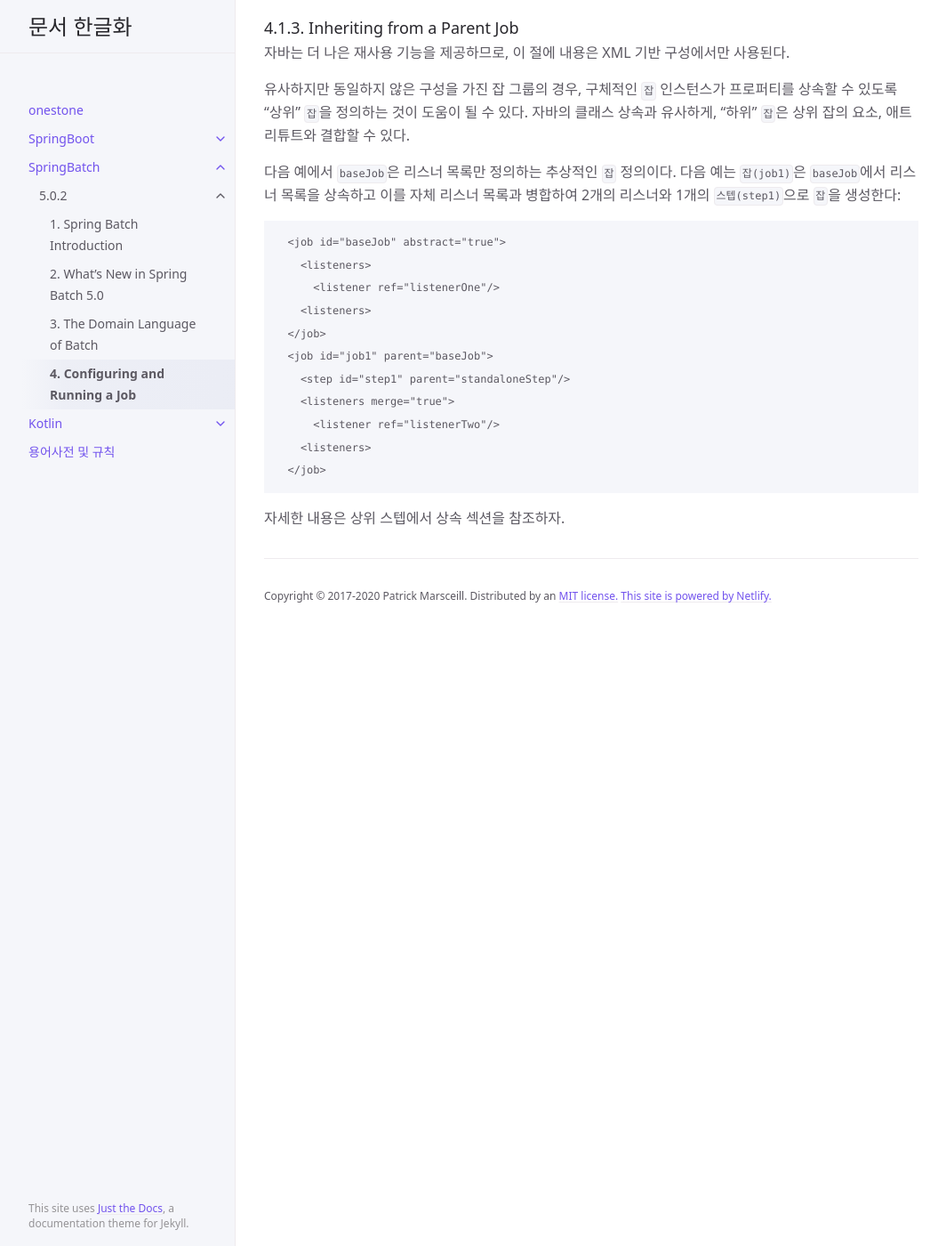
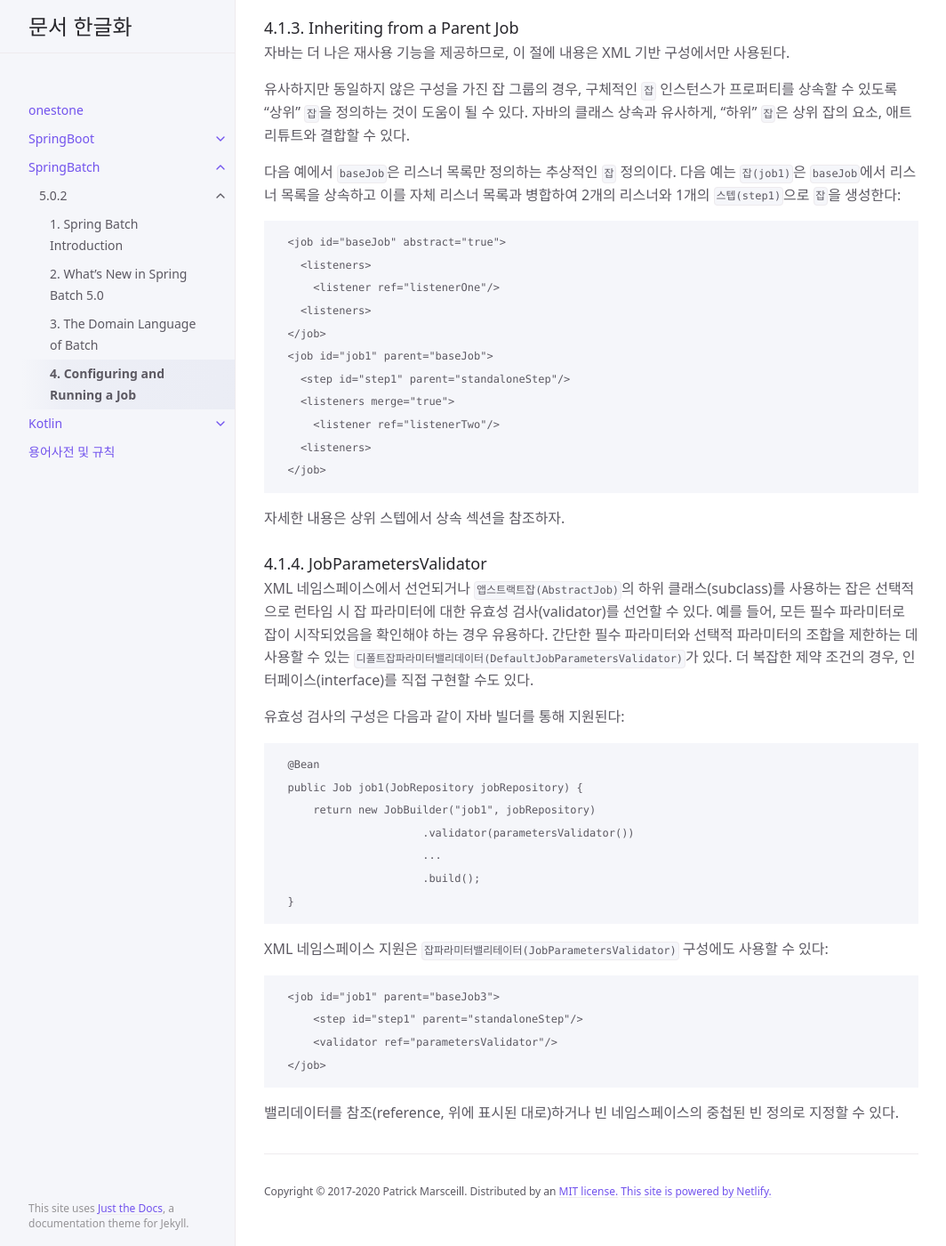
Before and after one commit to onestone9900/onestone9900.github.io, a Jekyll site: the page built from docs/spring_batch/5.0.2/4. configuring_and_running_a_job.md, in a window 1280 px wide and 1400 px high, scrolled down 4055 px. Shown: the whole window at 89% size, without its empty margins (107-1171 px from the left). Built offline with Jekyll 4.4.1, drawn with Linux system fonts in a browser that asks for light colours.

Commit message:
docs: docs: 4. Configuring and Running a Job - 4.1.4.

````diff
--- a/docs/spring_batch/5.0.2/4. configuring_and_running_a_job.md
+++ b/docs/spring_batch/5.0.2/4. configuring_and_running_a_job.md
@@ -174,3 +174,30 @@ nav_order: 4
 ```
 
 자세한 내용은 상위 스텝에서 상속 섹션을 참조하자.
+
+
+### 4.1.4. JobParametersValidator
+XML 네임스페이스에서 선언되거나 `앱스트랙트잡(AbstractJob)`의 하위 클래스(subclass)를 사용하는 잡은 선택적으로 런타임 시 잡 파라미터에 대한 유효성 검사(validator)를 선언할 수 있다. 예를 들어, 모든 필수 파라미터로 잡이 시작되었음을 확인해야 하는 경우 유용하다. 간단한 필수 파라미터와 선택적 파라미터의 조합을 제한하는 데 사용할 수 있는 `디폴트잡파라미터밸리데이터(DefaultJobParametersValidator)`가 있다. 더 복잡한 제약 조건의 경우, 인터페이스(interface)를 직접 구현할 수도 있다.
+
+유효성 검사의 구성은 다음과 같이 자바 빌더를 통해 지원된다:
+
+```
+  @Bean
+  public Job job1(JobRepository jobRepository) {
+      return new JobBuilder("job1", jobRepository)
+                       .validator(parametersValidator())
+                       ...
+                       .build();
+  }
+```
+
+XML 네임스페이스 지원은 `잡파라미터밸리테이터(JobParametersValidator)` 구성에도 사용할 수 있다:
+
+```
+  <job id="job1" parent="baseJob3">
+      <step id="step1" parent="standaloneStep"/>
+      <validator ref="parametersValidator"/>
+  </job>
+```
+
+밸리데이터를 참조(reference, 위에 표시된 대로)하거나 빈 네임스페이스의 중첩된 빈 정의로 지정할 수 있다.
````
Also changed, not shown: docs/grossary/index.md (+2 -0 lines).
